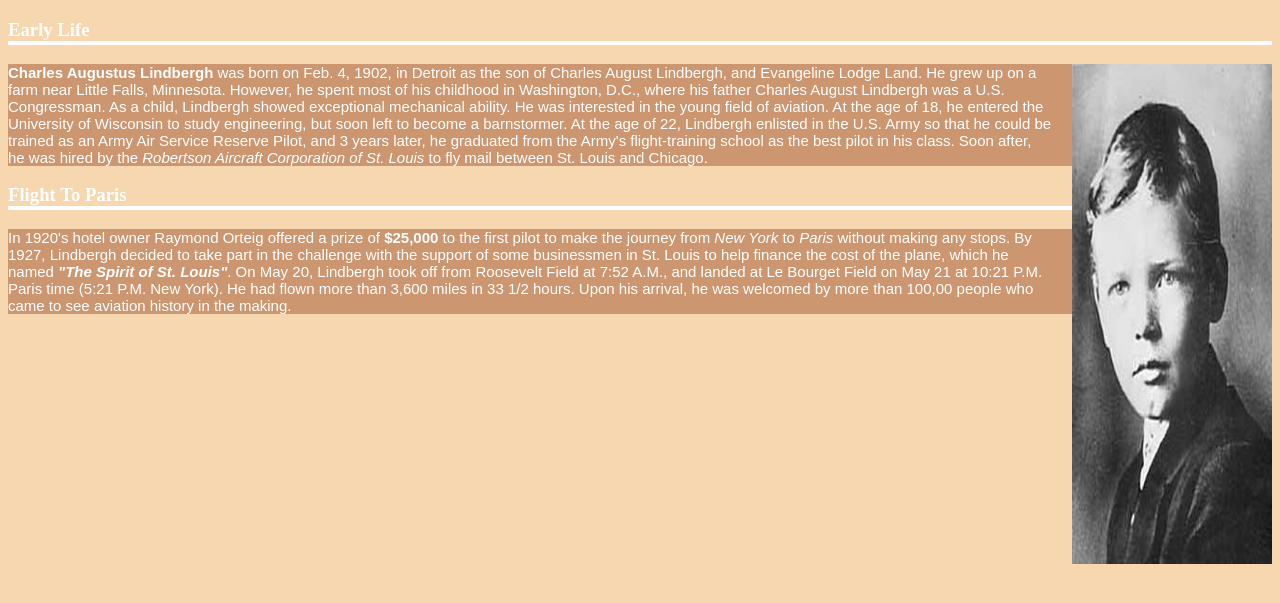
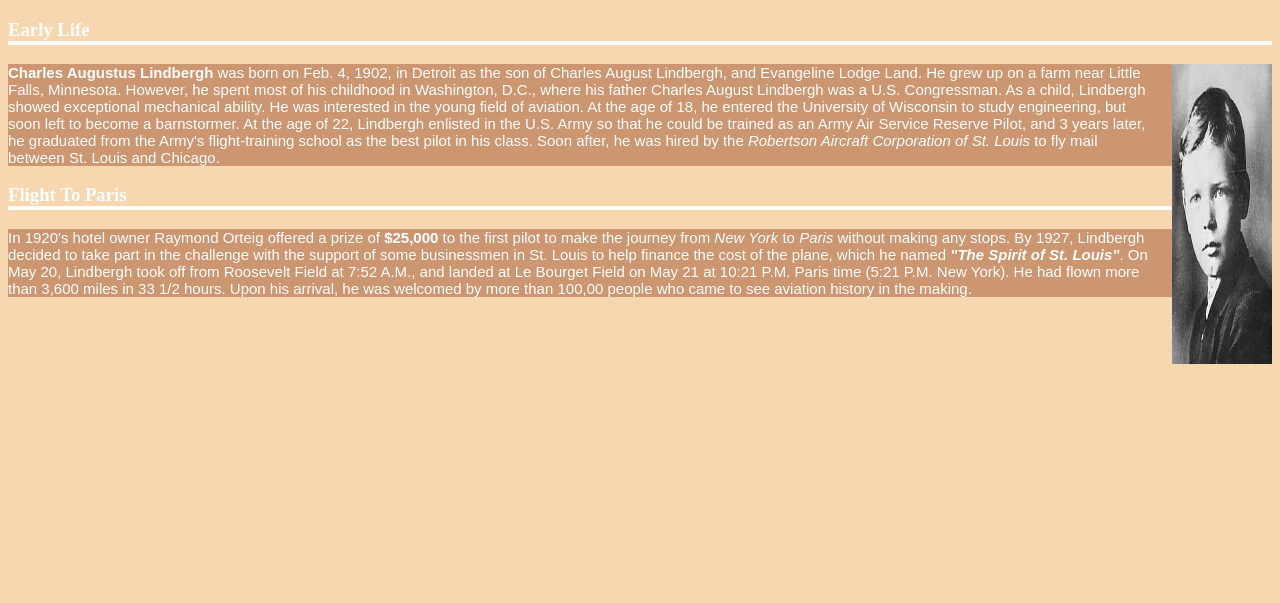
Before and after one commit to CEuceda8554/semesterproject.github.io, a plain HTML site: page index.html in a window 1280 px wide. Shown: the part 61-664 px from the top of the page. Drawn offline with Linux system fonts and the light colour scheme.

Commit message:
Update index.html

```diff
--- a/index.html
+++ b/index.html
@@ -33,8 +33,8 @@ p {
 
 <h1>Charles Lindbergh</h1>
 <h3>Early Life</h3>
-  <img src="Early.png" width="200"
-height="500">
+  <img src="Early.png" width="100"
+height="300">
 <p> <b>Charles Augustus Lindbergh</b> was born on Feb. 4, 1902, in Detroit as the son of Charles August Lindbergh, and Evangeline Lodge Land. He grew up on a farm near Little Falls, Minnesota. However, he spent most of his childhood in Washington, D.C., where his father Charles August Lindbergh was a U.S. Congressman. As a child, Lindbergh showed exceptional mechanical ability. He was interested in the young field of aviation. At the age of 18, he entered the University of Wisconsin to study engineering, but soon left to become a barnstormer. At the age of 22, Lindbergh enlisted in the U.S. Army so that he could be trained as an Army Air Service Reserve Pilot, and 3 years later, he graduated from the Army's flight-training school as the best pilot in his class. Soon after, he was hired by the <i>Robertson Aircraft Corporation of St. Louis</i> to fly mail between St. Louis and Chicago.</p>
 
 <h3>Flight To Paris</h3>
```
